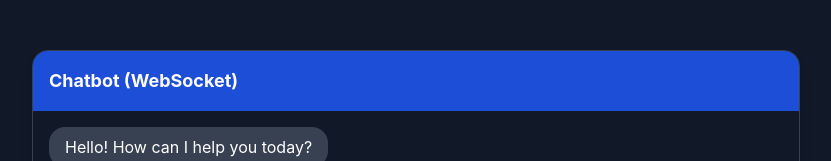
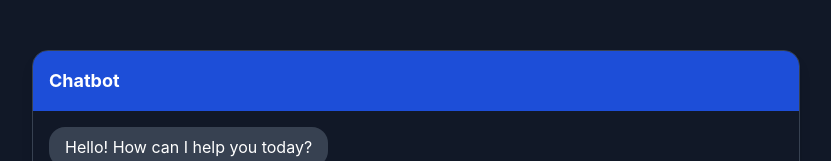
Before and after one commit to YashCoder03/ChatBot, a React (Create React App) app in the folder Frontend/: page / in a window 1280 px wide. Shown: the top 161 px of the page, without its empty margins (224-1055 px from the left). Built offline with nearby package versions, Linux system fonts and the light colour scheme; no server answers.

Commit message:
removeing websocket from header

```diff
--- a/Frontend/src/component/chatbot.jsx
+++ b/Frontend/src/component/chatbot.jsx
@@ -73,7 +73,7 @@ export default function Chatbot() {
   return (
     <div className="flex items-center justify-center min-h-screen bg-gray-900">
       <div className="flex flex-col w-full max-w-3xl h-[700px] border border-gray-700 rounded-2xl shadow-lg bg-gray-800 overflow-hidden">
-        <div className="p-4 font-bold text-lg bg-blue-700 text-white">Chatbot (WebSocket)</div>
+        <div className="p-4 font-bold text-lg bg-blue-700 text-white">Chatbot</div>
 
         <div className="flex-1 overflow-y-auto p-4 space-y-3 bg-gray-900 text-white">
           {messages.map((msg, idx) => (
```
